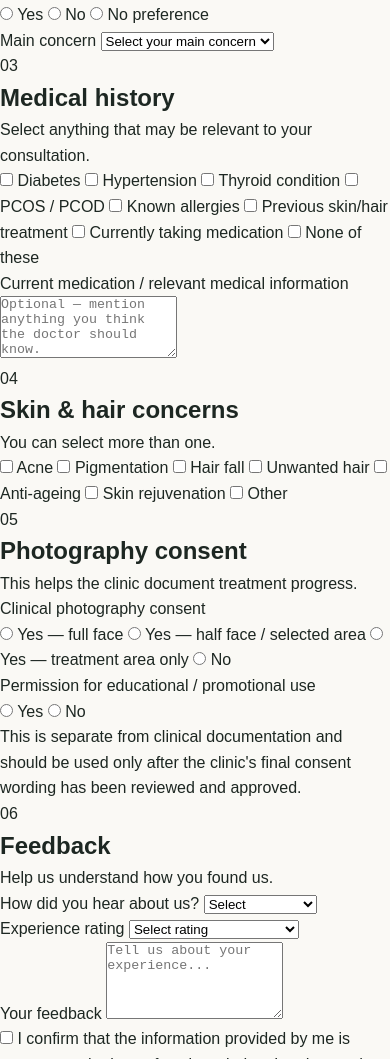
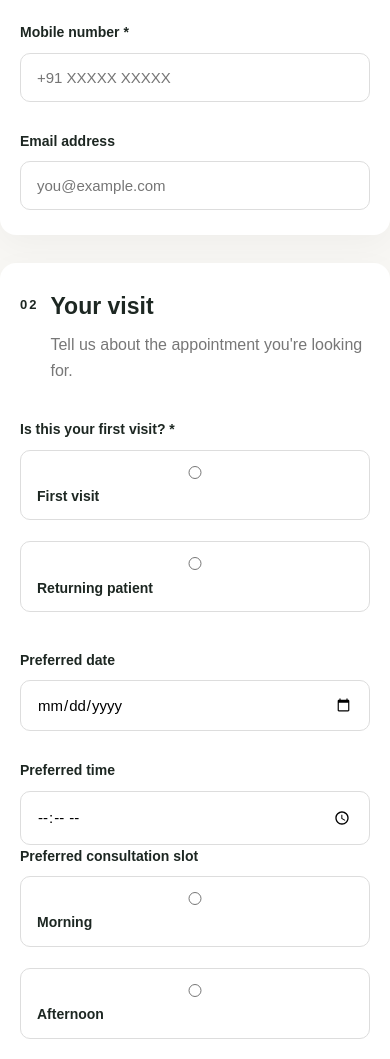
Before and after one commit to ssangeet341/test, a plain HTML site: page booking.html in a window 390 px wide. Shown: the part 941-2000 px from the top of the page. Drawn offline with Linux system fonts and the light colour scheme.

Commit message:
book upg

```diff
--- a/style.css
+++ b/style.css
@@ -1568,5 +1568,310 @@ footer {
 
         min-height: 400px;
     }
-
-}
+/* ============================= */
+/* BOOKING PAGE */
+/* ============================= */
+
+.booking-section {
+    padding: 80px 0;
+    background: #f8f7f4;
+}
+
+.form-card {
+    background: #ffffff;
+    padding: 40px;
+    border-radius: 20px;
+    margin-bottom: 28px;
+    box-shadow: 0 10px 35px rgba(0,0,0,0.04);
+}
+
+.form-heading {
+    display: flex;
+    align-items: flex-start;
+    gap: 18px;
+    margin-bottom: 35px;
+}
+
+.form-number {
+    font-size: 13px;
+    letter-spacing: 2px;
+    font-weight: bold;
+    padding-top: 7px;
+}
+
+.form-heading h2 {
+    margin: 0 0 7px;
+}
+
+.form-heading p {
+    margin: 0;
+    color: #777;
+}
+
+.form-grid {
+    display: grid;
+    grid-template-columns: repeat(2, 1fr);
+    gap: 25px;
+}
+
+.form-group {
+    margin-bottom: 28px;
+}
+
+.form-group:last-child {
+    margin-bottom: 0;
+}
+
+.full-width {
+    grid-column: 1 / -1;
+}
+
+.form-group label {
+    display: block;
+    margin-bottom: 9px;
+    font-weight: 600;
+    font-size: 14px;
+}
+
+.form-group input,
+.form-group select,
+.form-group textarea {
+    width: 100%;
+    padding: 15px 16px;
+    border: 1px solid #ddd;
+    border-radius: 10px;
+    background: #fff;
+    font-family: inherit;
+    font-size: 15px;
+    box-sizing: border-box;
+    outline: none;
+    transition: 0.2s;
+}
+
+.form-group textarea {
+    resize: vertical;
+}
+
+.form-group input:focus,
+.form-group select:focus,
+.form-group textarea:focus {
+    border-color: #777;
+    box-shadow: 0 0 0 3px rgba(0,0,0,0.04);
+}
+
+
+/* OPTIONS */
+
+.option-row {
+    display: flex;
+    flex-wrap: wrap;
+    gap: 12px;
+}
+
+.option-column {
+    display: flex;
+    flex-direction: column;
+    gap: 12px;
+}
+
+.option {
+    display: inline-flex;
+    align-items: center;
+    gap: 9px;
+    border: 1px solid #ddd;
+    padding: 12px 16px;
+    border-radius: 10px;
+    cursor: pointer;
+    transition: 0.2s;
+    background: #fff;
+}
+
+.option:hover {
+    border-color: #999;
+}
+
+.option input {
+    accent-color: #222;
+}
+
+
+/* CHECKBOXES */
+
+.checkbox-grid {
+    display: grid;
+    grid-template-columns: repeat(2, 1fr);
+    gap: 12px;
+    margin-bottom: 30px;
+}
+
+.check-option {
+    display: flex;
+    align-items: center;
+    gap: 10px;
+    padding: 14px 16px;
+    border: 1px solid #ddd;
+    border-radius: 10px;
+    cursor: pointer;
+    transition: 0.2s;
+}
+
+.check-option:hover {
+    border-color: #999;
+}
+
+.check-option input {
+    accent-color: #222;
+}
+
+
+/* NOTE */
+
+.form-note {
+    font-size: 13px;
+    line-height: 1.6;
+    color: #777;
+    margin-top: 12px;
+}
+
+
+/* ACKNOWLEDGEMENT */
+
+.acknowledgement {
+    background: #f2f0eb;
+}
+
+.consent-checkbox {
+    display: flex;
+    gap: 14px;
+    align-items: flex-start;
+    font-size: 14px;
+    line-height: 1.7;
+}
+
+.consent-checkbox input {
+    margin-top: 5px;
+    accent-color: #222;
+}
+
+
+/* SUBMIT */
+
+.form-submit {
+    text-align: center;
+    padding: 20px 0 10px;
+}
+
+.form-submit p {
+    margin-top: 15px;
+    color: #777;
+    font-size: 14px;
+}
+
+.primary-button {
+    border: none;
+    cursor: pointer;
+    font-family: inherit;
+    font-size: 15px;
+    padding: 16px 30px;
+    border-radius: 30px;
+    background: #222;
+    color: white;
+    transition: 0.3s;
+}
+
+.primary-button:hover {
+    transform: translateY(-2px);
+    opacity: 0.9;
+}
+
+
+/* SUCCESS MESSAGE */
+
+.success-message {
+    display: none;
+    background: #ffffff;
+    padding: 60px 30px;
+    border-radius: 20px;
+    text-align: center;
+    box-shadow: 0 10px 35px rgba(0,0,0,0.05);
+}
+
+.success-message.show {
+    display: block;
+}
+
+.success-icon {
+    width: 65px;
+    height: 65px;
+    border-radius: 50%;
+    background: #222;
+    color: white;
+    display: flex;
+    align-items: center;
+    justify-content: center;
+    margin: 0 auto 25px;
+    font-size: 28px;
+}
+
+.success-message h2 {
+    margin-bottom: 12px;
+}
+
+.success-message p {
+    max-width: 600px;
+    margin: 0 auto 25px;
+    color: #777;
+    line-height: 1.7;
+}
+
+.secondary-button {
+    border: 1px solid #222;
+    background: transparent;
+    padding: 13px 24px;
+    border-radius: 25px;
+    cursor: pointer;
+    font-family: inherit;
+}
+
+
+/* MOBILE */
+
+@media (max-width: 700px) {
+
+    .booking-section {
+        padding: 50px 0;
+    }
+
+    .form-card {
+        padding: 25px 20px;
+        border-radius: 16px;
+    }
+
+    .form-grid {
+        grid-template-columns: 1fr;
+        gap: 0;
+    }
+
+    .checkbox-grid {
+        grid-template-columns: 1fr;
+    }
+
+    .form-heading {
+        gap: 12px;
+    }
+
+    .form-heading h2 {
+        font-size: 23px;
+    }
+
+    .option-row {
+        flex-direction: column;
+    }
+
+    .option {
+        width: 100%;
+        box-sizing: border-box;
+    }
+
+}
+}
```
